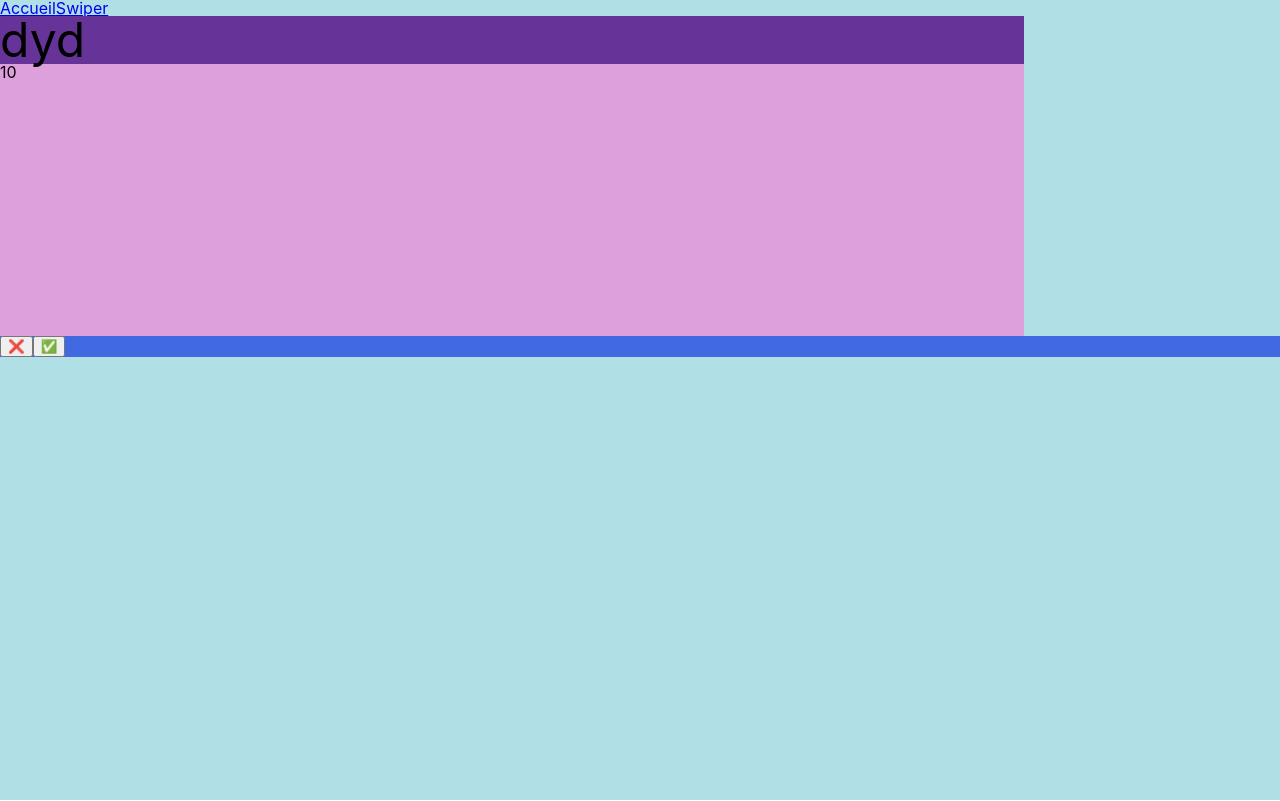
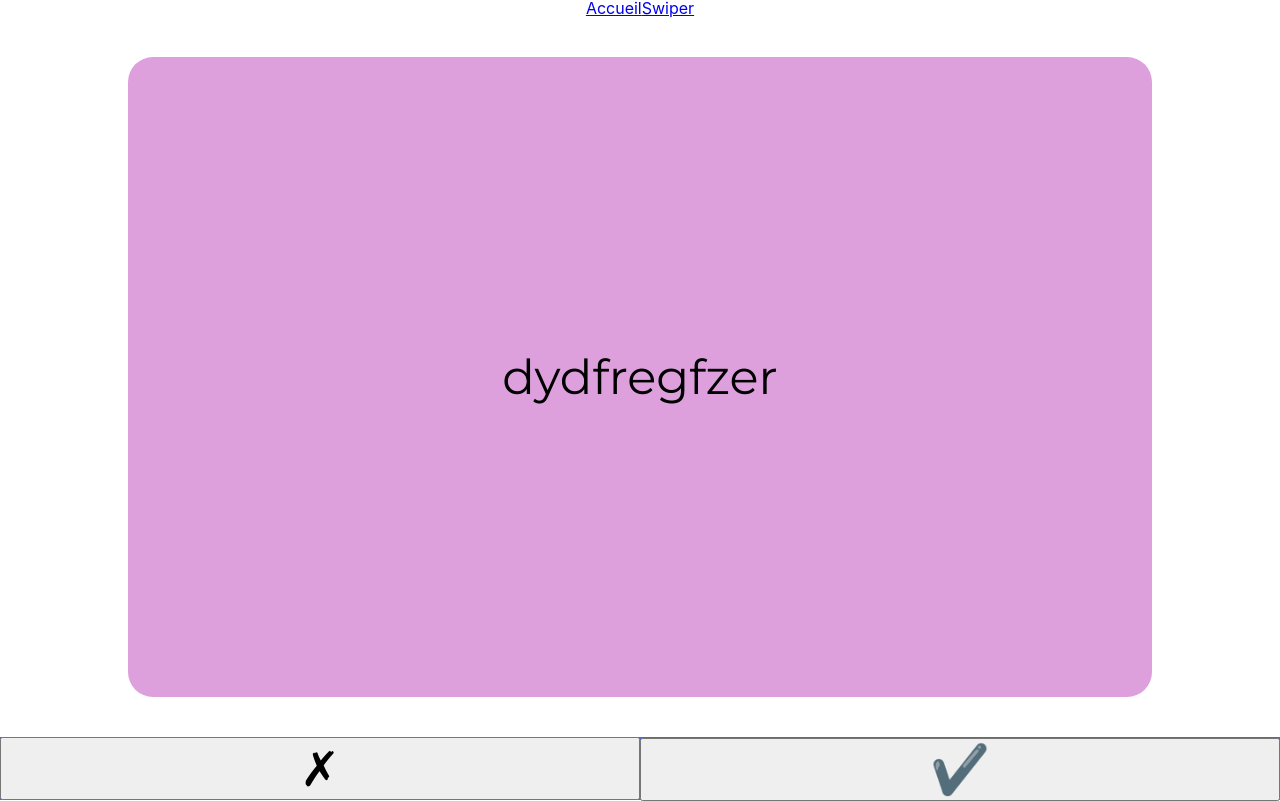
Before and after one commit to Maxime-Medal/CristiAndTheQueens, a React (Create React App) app: page /SwitchPages in a window 1280 px wide. Built offline with nearby package versions, Linux system fonts and the light colour scheme.

Commit message:
du style on switch page

```diff
--- a/src/pages/SwitchPages.jsx
+++ b/src/pages/SwitchPages.jsx
@@ -6,7 +6,7 @@ import Navigation from "../components/Navigations";
 const tab = [
   "mama",
   "adjectif",
-  "daz",
+  "grezgegehz",
   "feezf",
   "jeanluc",
   "juju",
@@ -23,7 +23,7 @@ const tab = [
 const phrase = [];
 
 function SwitchPage({ rangeWordValue }) {
-  const [state, setState] = React.useState("dyd");
+  const [state, setState] = React.useState("dydfregfzer");
 
   const deleteWord = () => {
     let index = Math.floor(Math.random() * tab.length);
@@ -43,44 +43,54 @@ function SwitchPage({ rangeWordValue }) {
       <Navigation />
 
       <DivWord>
-        <div className="suggest">
-          <OneWord>{state}</OneWord>
-          <h1>{rangeWordValue}</h1>
-        </div>
+        <OneWord>{state}</OneWord>
       </DivWord>
       <LikeButton className="button-container">
         <button type="button" onClick={deleteWord}>
-          ❌
+          ✗
         </button>
         <button type="button" onClick={addWord}>
-          ✅
+          ✔️
         </button>
       </LikeButton>
     </SelectWord>
   );
 }
 const SelectWord = styled.div`
-  background-color: powderblue;
   display: flex;
   flex-direction: column;
+  justify-content: space-between;
+  align-items: center;
   height: 100vh;
 `;
 
 const DivWord = styled.div`
   background-color: plum;
-  justify-content:center;
+  display: flex;
+  justify-content: center;
   align-items: center;
-  height: 40%;
+  height: 80%;
   width: 80%;
+  border-radius: 25px;
 `;
 
 const OneWord = styled.p`
   font-size: 3em;
-  background-color: rebeccapurple;
+  justify-content: center;
+  align-items: center;
+  font-family: var(--text-font);
 `;
 
 const LikeButton = styled.div`
   background-color: royalblue;
+  width: 100%;
+
+  button {
+    width: 50%;
+    height: 100%;
+    font-size: 3em;
+    background-color:rgba();
+  }
 `;
 
 export default SwitchPage;
```
